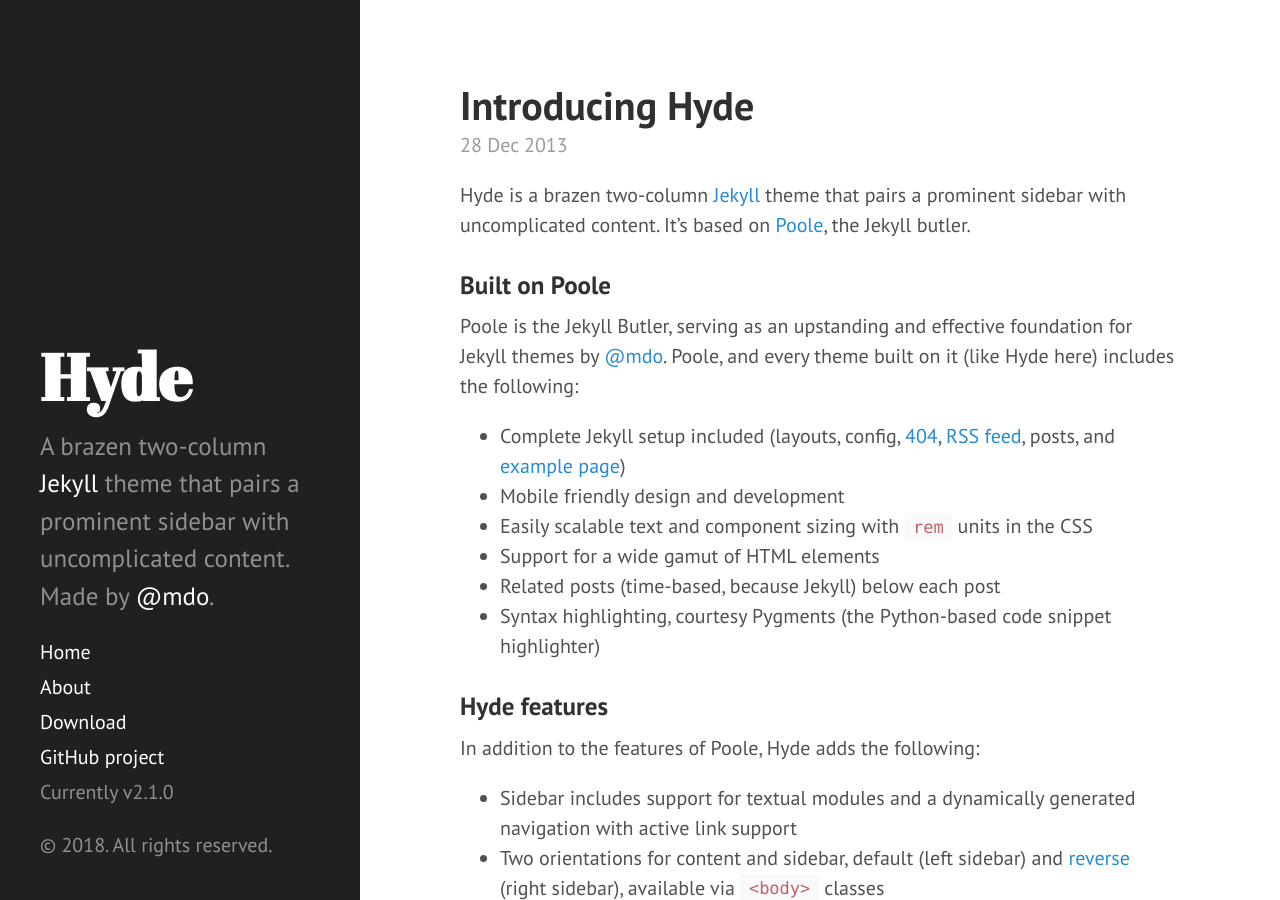
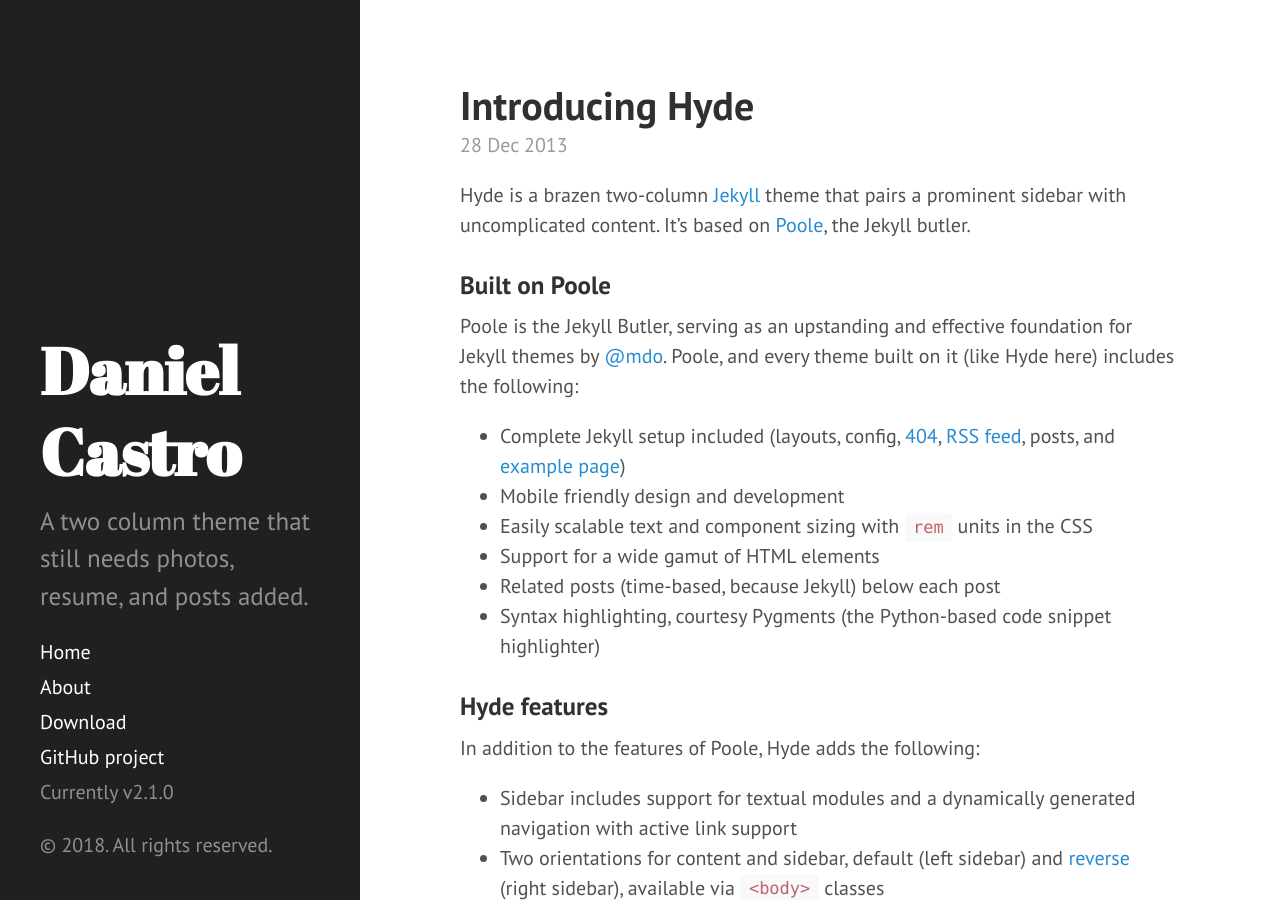
Before and after one commit to danielryerson/danielcastro, a Jekyll site: the page built from index.html, in a window 1280 px wide and 900 px high. Built offline with Jekyll 4.4.1, drawn with Linux system fonts in a browser that asks for light colours; Markdown is read by kramdown in place of the engine named in the settings; the list of posts is cut into pages by our own code.

Commit message:
Update _config.yml

```diff
--- a/_config.yml
+++ b/_config.yml
@@ -6,15 +6,16 @@ highlighter:      pygments
 permalink:        pretty
 
 # Setup
-title:            Hyde
-tagline:          'A Jekyll theme'
-description:      'A brazen two-column <a href="http://jekyllrb.com" target="_blank">Jekyll</a> theme that pairs a prominent sidebar with uncomplicated content. Made by <a href="https://twitter.com/mdo" target="_blank">@mdo</a>.'
-url:              http://hyde.getpoole.com
+title:            Daniel Castro
+tagline:          'A professional profile'
+description:      'A two column theme that still needs photos, resume, and posts added.'
+#'A brazen two-column <a href="http://jekyllrb.com" target="_blank">Jekyll</a> theme that pairs a prominent sidebar with uncomplicated content. Made by <a href="https://twitter.com/mdo" target="_blank">@mdo</a>.'
+url:              http://www.linkedin.com/in/dacastrodc/
 baseurl:          /
 
 author:
-  name:           'Mark Otto'
-  url:            https://twitter.com/mdo
+  name:           'Daniel Castro'
+  url:            https://twitter.com/dacastrodc
 
 paginate:         5
 
@@ -22,4 +23,4 @@ paginate:         5
 version:          2.1.0
 
 github:
-  repo:           https://github.com/poole/hyde
+  repo:           https://github.com/danielryerson
```
